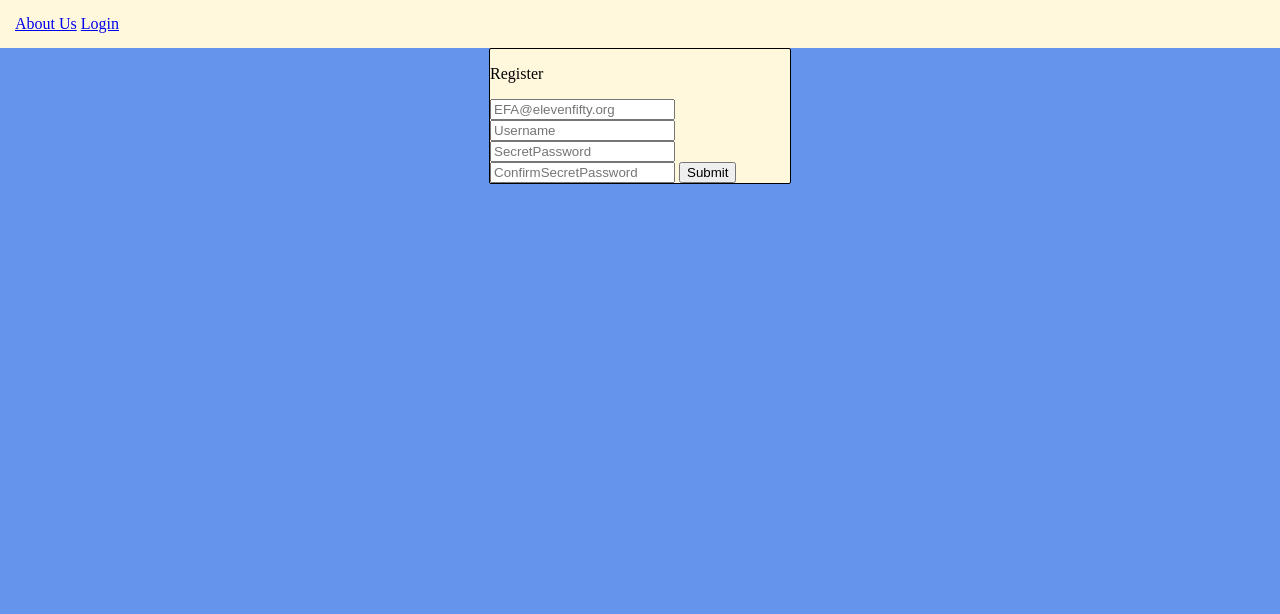
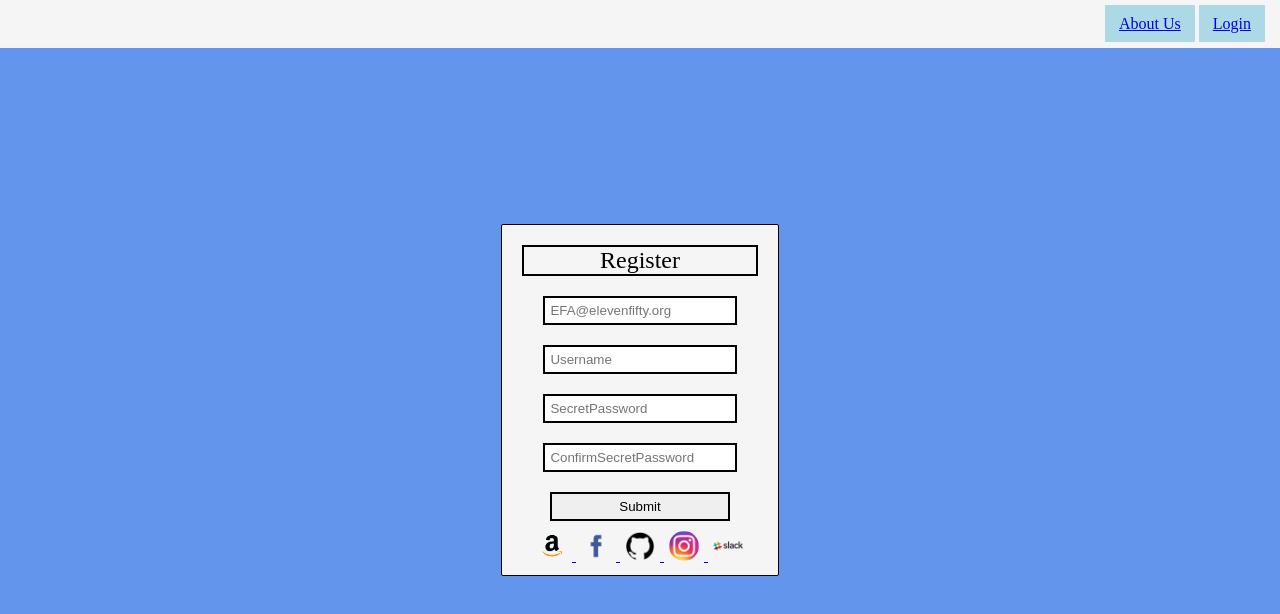
Before and after one commit to abduali0/HTMLRegisterPage, a plain HTML site: page Code/index.html in a window 1280 px wide. Drawn offline with nearby package versions, Linux system fonts and the light colour scheme.

Commit message:
last commit i think

```diff
--- a/Code/index.html
+++ b/Code/index.html
@@ -23,13 +23,19 @@
         <p id="register"> Register</p>
             <div id = "input">
                 <form method = "POST">
-                    <input type="email" id="email" placeholder="EFA@elevenfifty.org" >
-                    <input type="text" id="user" placeholder="Username">
-                    <input type="password" id="password" placeholder="SecretPassword">
-                    <input type="password" id="password" placeholder="ConfirmSecretPassword">
+                    <input type="email" id="email" placeholder="EFA@elevenfifty.org" > <br>
+                    <input type="text" id="user" placeholder="Username"> <br>
+                    <input type="password" id="password" placeholder="SecretPassword"> <br>
+                    <input type="password" id="password" placeholder="ConfirmSecretPassword"> <br>
                     <button type="submit" id="submit" value="Submit">Submit</button>
                 </form>
             </div>
+            <a href="https://www.amazon.com/"> <img class="tagimg" src="amazon.png"> </a>
+            <a href="https://www.facebook.com/"> <img class="tagimg" src="facebook.png"> </a>
+            <a href="https://www.github.com/"> <img class="tagimg" src="github.png"> </a>
+            <a href="https://www.instagram.com/"> <img class="tagimg" src="instagram.png"> </a>
+            <a href="https://www.slack.com/"> <img class="tagimg" src="slack.png"> </a>
+
     </div>
 
 </body>
--- a/Code/main.css
+++ b/Code/main.css
@@ -4,15 +4,47 @@ body{
 }
 
 #form{
-    background-color: cornsilk;
+    background-color: whitesmoke;
+    text-align: center;
     border-radius: 2px;
     border: 1px solid black;
-    width: 300px;
-    margin: auto;
+    width: 20%;
+    padding: 10px;
+    position: absolute;
+    left: 50%;
+    top: 50%;
+    transform: translate(-50%, -50%);
+}
 
+#form input, #form button{
+    margin: 10px 2px;
+    padding: 5px;
+    width:70%;
+    border: 2px solid black;
 }
 
 .navbar{
-    background-color: cornsilk;
+    background-color: whitesmoke;
     padding: 15px;
+    text-align: right;
 }
+
+.nav-link{
+    background-color: lightblue;
+    width: 200px;
+    padding: 10px 14px;
+}
+
+#form #register{
+    font-size: 1.5em;
+    text-align: center;
+    margin: 10px;
+    border: 2px solid black;
+}
+
+.tagimg{
+    width: 30px;
+    height: 30px;
+    border-radius: 25px;
+    margin: 0px 5px;
+}
```
Also changed, not shown: Code/amazon.png (added), Code/facebook.png (added), Code/github.png (added), Code/instagram.png (added), Code/slack.png (added).
